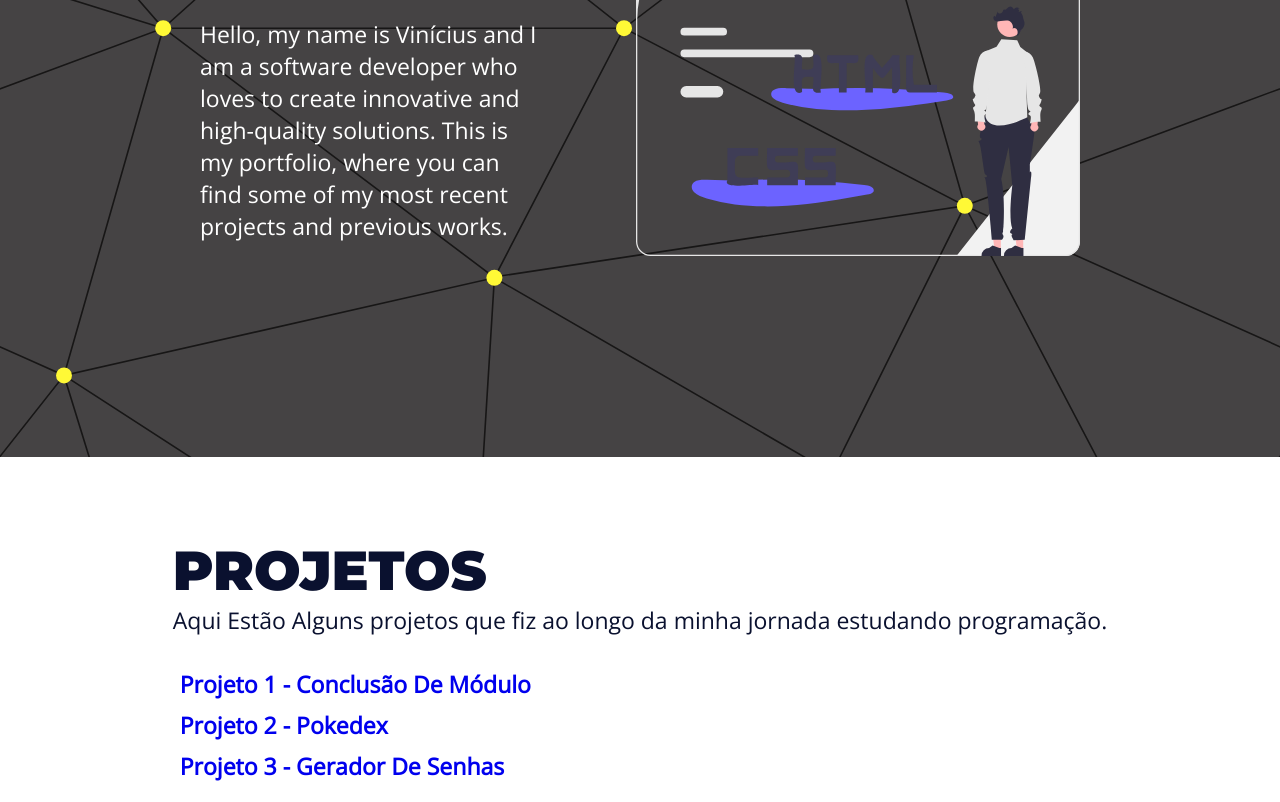
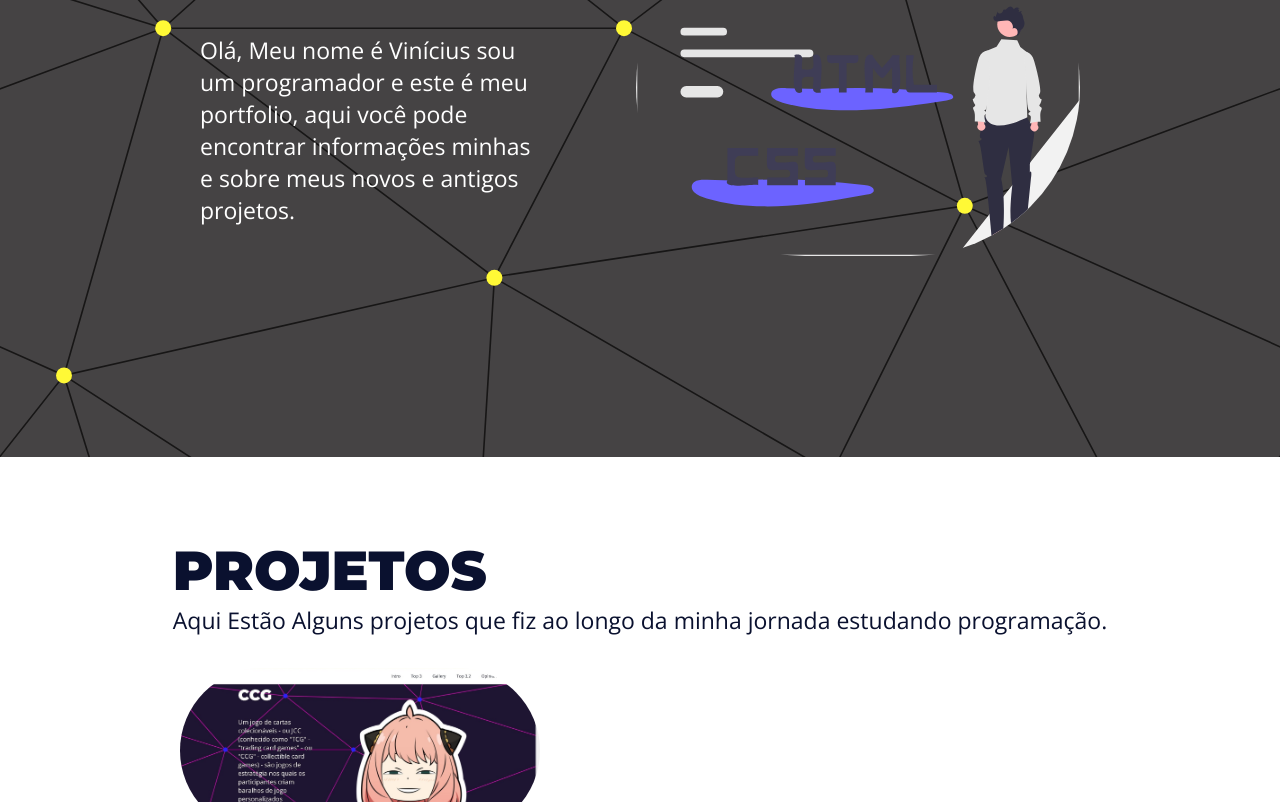
Before and after one commit to ViniciusMonarolo/Portfolio, a plain HTML site: page index.html in a window 1280 px wide. Shown: the part 404-1206 px from the top of the page. Drawn offline with nearby package versions, Linux system fonts and the light colour scheme.

Commit message:
Mudando Seção Projetos

```diff
--- a/index.html
+++ b/index.html
@@ -34,11 +34,10 @@
         <div class="main-content intro-content">
             <div class="content">
                 <h2>Portfolio</h2>
-                <p>  Hello, my name is Vinícius and I am a software developer who loves to create innovative and high-quality solutions.
-                     This is my portfolio, where you can find some of my most recent projects and previous works.</p>
+                <p>Olá, Meu nome é Vinícius sou um programador e este é meu portfolio, aqui você pode encontrar informações minhas e sobre meus novos e antigos projetos.</p>
             </div>
             <div class="content-img">
-                <img src="assets/img/html_css.svg" alt="ANYA">
+                <img src="assets/img/html_css.svg" alt="Homen ao lado de html e css">
             </div>
         </div>
     </section>
@@ -48,9 +47,9 @@
             <h2>Projetos</h2>
             <p>Aqui Estão Alguns projetos que fiz ao longo da minha jornada estudando programação.
             </p>
-            <li><a href="https://viniciusmonarolo.github.io/Projeto-Curso/">Projeto 1 - Conclusão De Módulo</a></li>
-            <li><a href="https://viniciusmonarolo.github.io/Projeto-Pokedex/">Projeto 2 - Pokedex</a></li>
-            <li><a href="https://viniciusmonarolo.github.io/Gerador-de-senhas/">Projeto 3 - Gerador De Senhas</a></li>
+            <li><a href="https://viniciusmonarolo.github.io/Projeto-Curso/"><img src="assets/img/img-landing-page.jpg">Projeto 1 - Conclusão De Módulo</a></li>
+            <li><a href="https://viniciusmonarolo.github.io/Projeto-Pokedex/"><img  src="assets/img/img-pokedex.jpg">Projeto 2 - Pokedex</a></li>
+            <li><a href="https://viniciusmonarolo.github.io/Gerador-de-senhas/"><img src="assets/img/img-Gerador-senha.jpg">Projeto 3 - Gerador De Senhas</a></li>
         </div>
     </section>
 
--- a/style.css
+++ b/style.css
@@ -91,12 +91,24 @@ p {
     justify-content: center;
     padding: 0 var(--gap)
 }
-
+.main-content img{
+    width: 100%;
+    max-width: 36rem;
+    max-height: 36rem;
+    overflow: hidden;
+    list-style: none;
+    border-radius: 200px;
+}
+.main-content img:hover{
+    transition: all 300ms ease-in-out;
+    transform: translate(-3%, 3%) scale(1.2) rotate(5deg);
+}
 .main-content {
     max-width: 100rem;
     margin: 0, auto;
     padding: 8rem var(--gap);
     list-style: none;
+
 }
 .main-content li{
         background: rgba(245, 242, 242, 0);
```
Also changed, not shown: assets/img/img-Gerador-senha.jpg (added), assets/img/img-landing-page.jpg (added), assets/img/img-pokedex.jpg (added).
